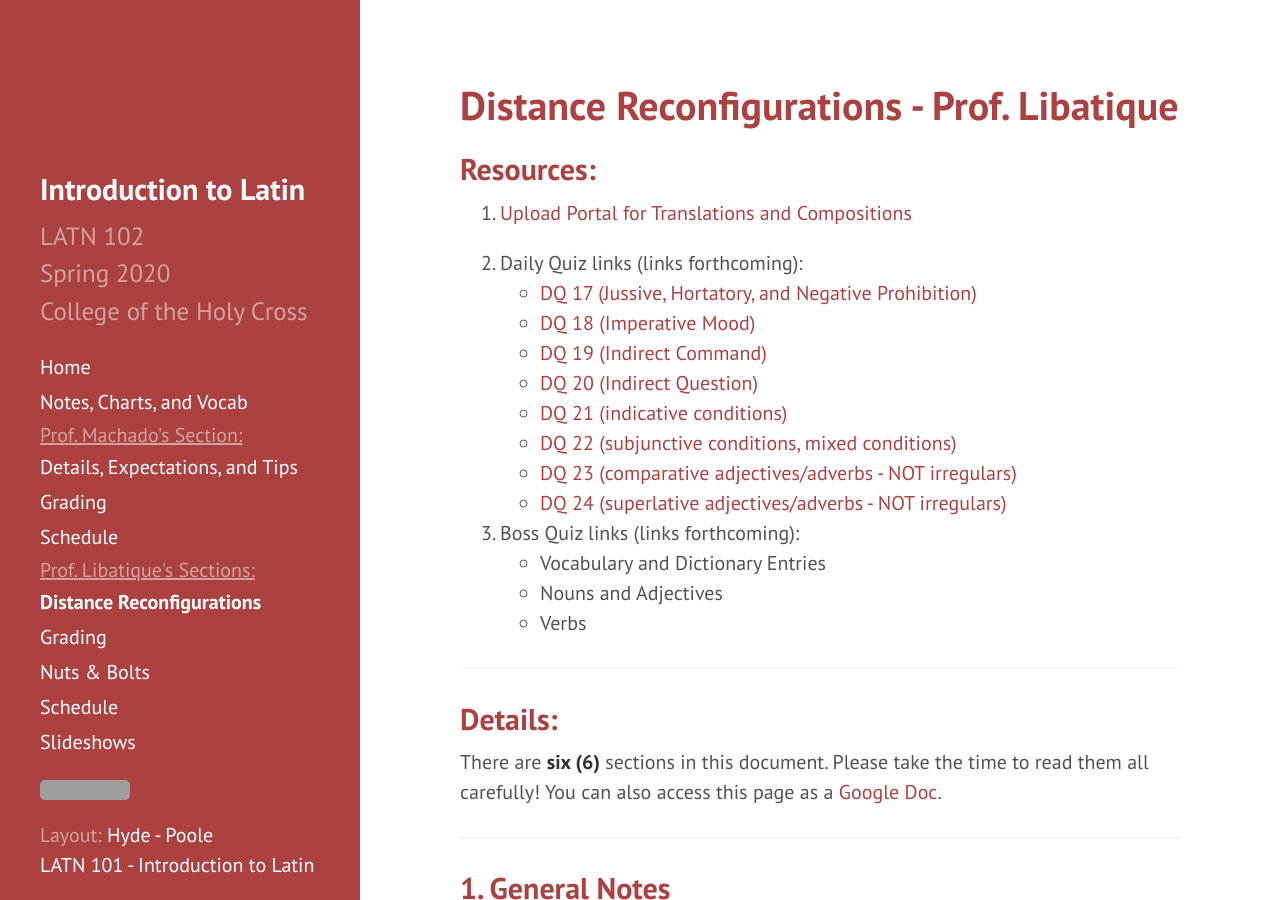
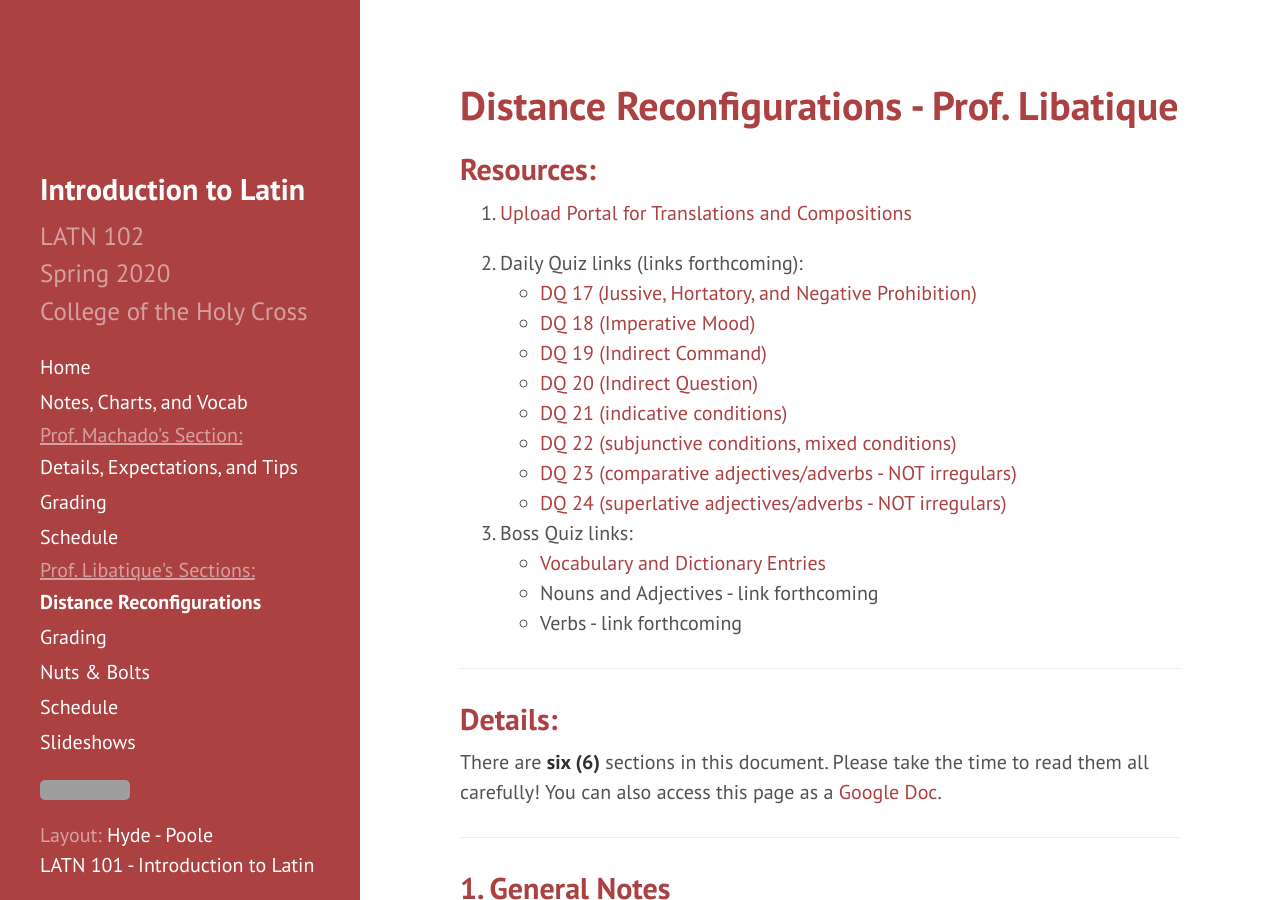
Before and after one commit to DLibatique/LATN102-S20, a Jekyll site: the page built from _pages/distance-DL.md, in a window 1280 px wide and 900 px high. Built offline with Jekyll 4.4.1, drawn with Linux system fonts in a browser that asks for light colours; grey boxes are pictures that could not be loaded.

Commit message:
added vocab boss quiz

```diff
--- a/_pages/distance-DL.md
+++ b/_pages/distance-DL.md
@@ -20,10 +20,10 @@ permalink: distance-DL
   - [DQ 23 (comparative adjectives/adverbs - NOT irregulars)](https://forms.gle/c4hQdrzXQQ9EDi368)
   - [DQ 24 (superlative adjectives/adverbs - NOT irregulars)](https://forms.gle/vh1LQZs7DSN7GTzd9)
 
-3. Boss Quiz links (links forthcoming):
-  - Vocabulary and Dictionary Entries
-  - Nouns and Adjectives
-  - Verbs
+3. Boss Quiz links:
+  - [Vocabulary and Dictionary Entries](https://forms.gle/epLmo5b7yWqD6f1w9)
+  - Nouns and Adjectives - link forthcoming
+  - Verbs - link forthcoming
 
 ***
 
```
